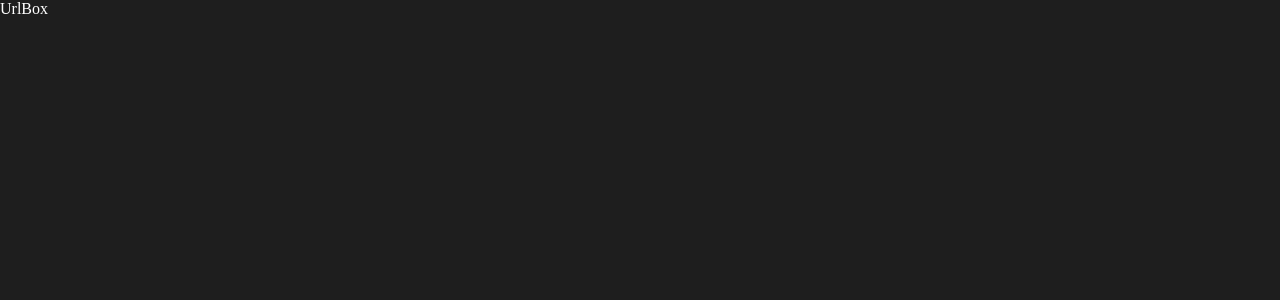
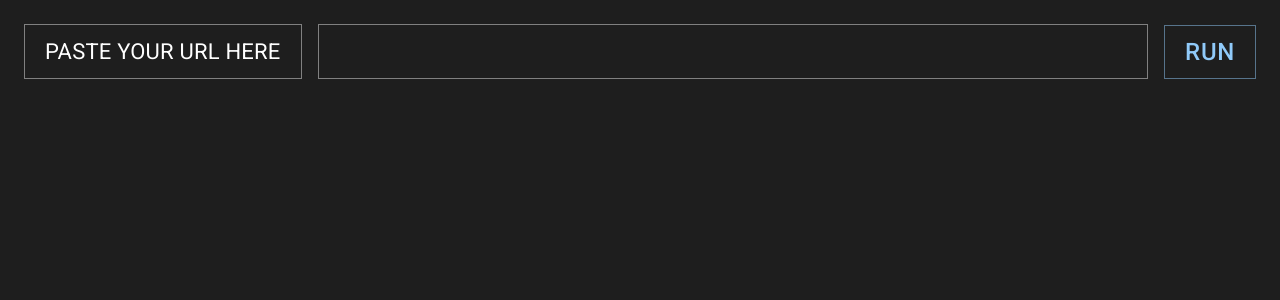
Before and after one commit to WinayGupta777/Qkrishi-stock-app, a React (Create React App) app: page / in a window 1280 px wide. Shown: the top 300 px of the page. Built offline with nearby package versions, Linux system fonts and the light colour scheme.

Commit message:
Created URLBox component; Added styling; Functionality not implemented;

```diff
--- a/src/components/UrlBox.js
+++ b/src/components/UrlBox.js
@@ -1,8 +1,61 @@
+
+import { Box, TextField, Typography, Button, styled } from '@mui/material';
 import React from 'react'
 
 const UrlBox = () => {
+
+  const CustomTextField = styled(TextField)({
+    '& .MuiOutlinedInput-root': {
+      borderRadius: 0,
+      '& fieldset': {
+        borderColor: '#808080',
+      },
+      '&:hover fieldset': {
+        borderColor: '#B2BAC2',
+      },
+      '&.Mui-focused fieldset': {
+        borderColor: '#fff',
+      },
+    },
+  });
+
   return (
-    <div>UrlBox</div>
+    <>
+      <Box sx={{
+        display: 'flex',
+        alignItems: 'center',
+        gap: 2, padding: 3,
+      }}
+      >
+        <Box sx={{
+          border: '1px solid gray', padding: '10px 20px'
+        }}>
+          <Typography sx={{ fontSize: 22 }}>PASTE YOUR URL HERE</Typography>
+        </Box>
+        <Box sx={{
+          flex: 1
+        }}>
+          <CustomTextField
+            fullWidth
+            size='small'
+            type='url'
+            sx={{ borderRadius: '0px' }}
+            inputProps={{ style: { fontSize: 26 } }}
+            onClick={() => { }}
+          />
+        </Box>
+        <Box>
+          <Button
+            onClick={() => { }}
+            variant='outlined'
+            sx={{
+              padding: '5px 20px',
+              fontSize: 24,
+              borderRadius: 0,
+            }}>RUN</Button>
+        </Box>
+      </Box>
+    </>
   )
 }
 
```
